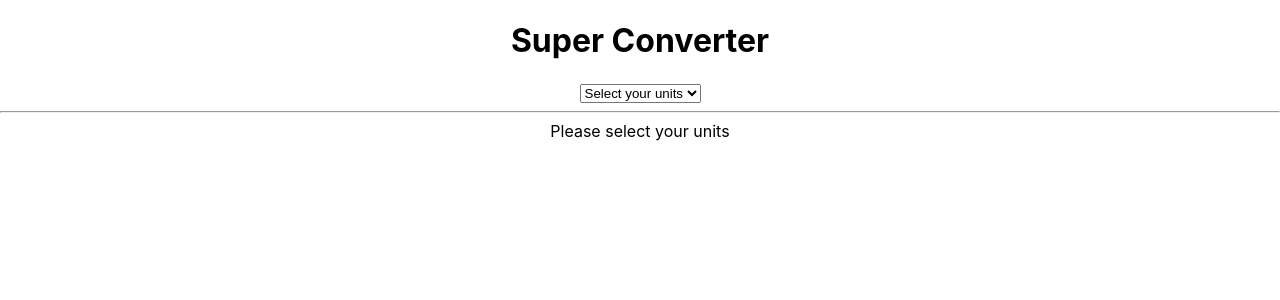
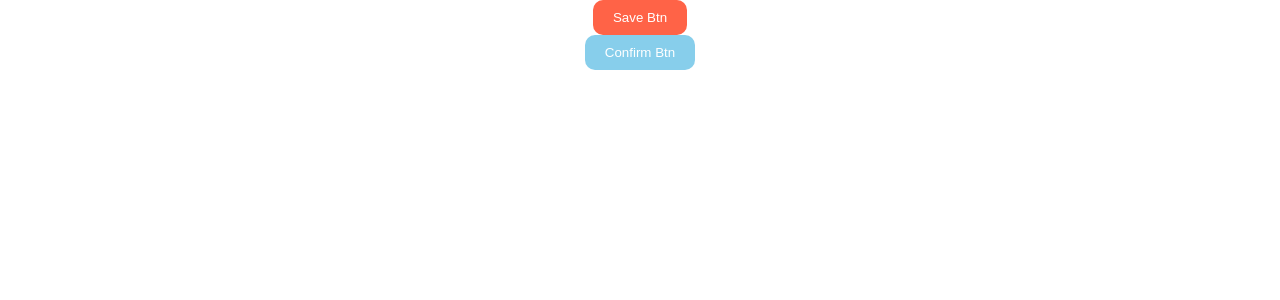
Before and after one commit to DonghyoHong/react-beginners, a React (Create React App) app: page / in a window 1280 px wide. Shown: the top 300 px of the page. Built offline with nearby package versions, Linux system fonts and the light colour scheme.

Commit message:
#3 State - Common Component

```diff
--- a/src/App.js
+++ b/src/App.js
@@ -1,27 +1,17 @@
 import './App.css';
-import {MinutesToHours} from "./components/MinutesToHours";
-import {KmToMiles} from "./components/KmToMiles";
-import {useState} from "react";
-
+import {Btn} from "./components/section4/btn";
 
 function App() {
-    const [index, setIndex] = useState("XX");
-    const onSelect = (event) => {
-        setIndex(event.target.value);
-    }
-    console.log(`index : ${index}`);
     return (
         <div className="App">
-            <h1>Super Converter</h1>
-            <select value={index} onChange={onSelect}>
-                <option value="XX">Select your units</option>
-                <option value="0">Minutes & Hours</option>
-                <option value="1">Km & Miles</option>
-            </select>
-            <hr/>
-            {index === "XX" ? "Please select your units" : null}
-            {index === "0" ? <MinutesToHours></MinutesToHours> : null}
-            {index === "1" ? <KmToMiles></KmToMiles> : null}
+            <Btn data={{
+                text: "Save Btn"
+                , background: "tomato"
+            }}></Btn>
+            <Btn data={{
+                text: "Confirm Btn"
+                , background: "skyblue"
+            }}></Btn>
         </div>
     );
 }
--- /dev/null
+++ b/src/components/section4/btn.js
@@ -0,0 +1,20 @@
+export function Btn({data}) {
+    //props 대신 {data} 로 컴포넌트에 넘겨주기로 한 데이터 형태를 받을 수 있음
+    // -> data.text, data.backgroun
+    // props를 쓰게 되면 컴포넌트에 선언되어 있는 것들을 가져올 수 잇음
+    // -> props.data.text, props.data.backgroun
+    console.log(data);
+
+    return (
+        <div>
+            <button style={{
+                background: data.background
+                , color: "white"
+                , padding: "10px 20px"
+                , border: 0
+                , borderRadius: 10
+            }}>{data.text}
+            </button>
+        </div>
+    );
+}
```
